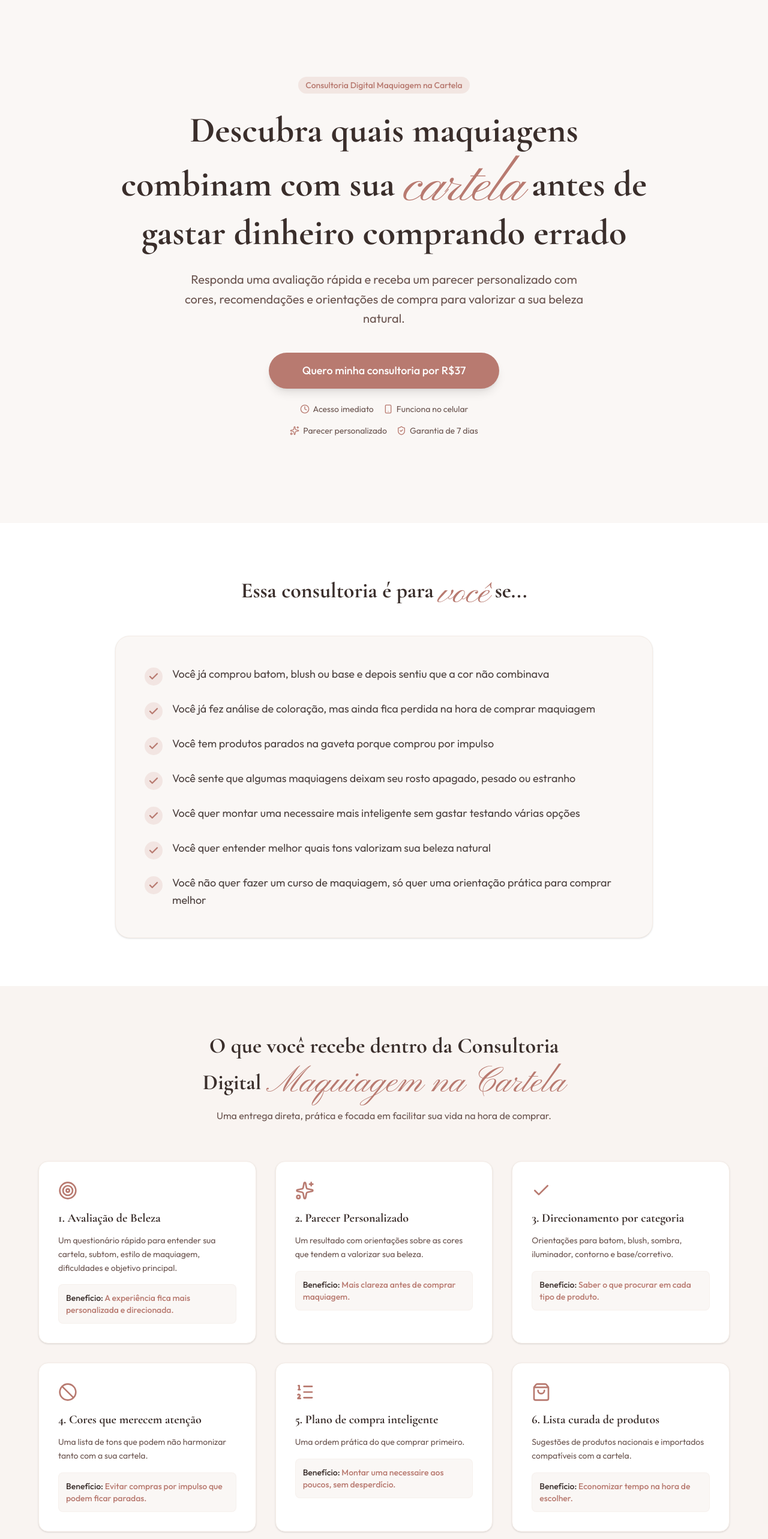
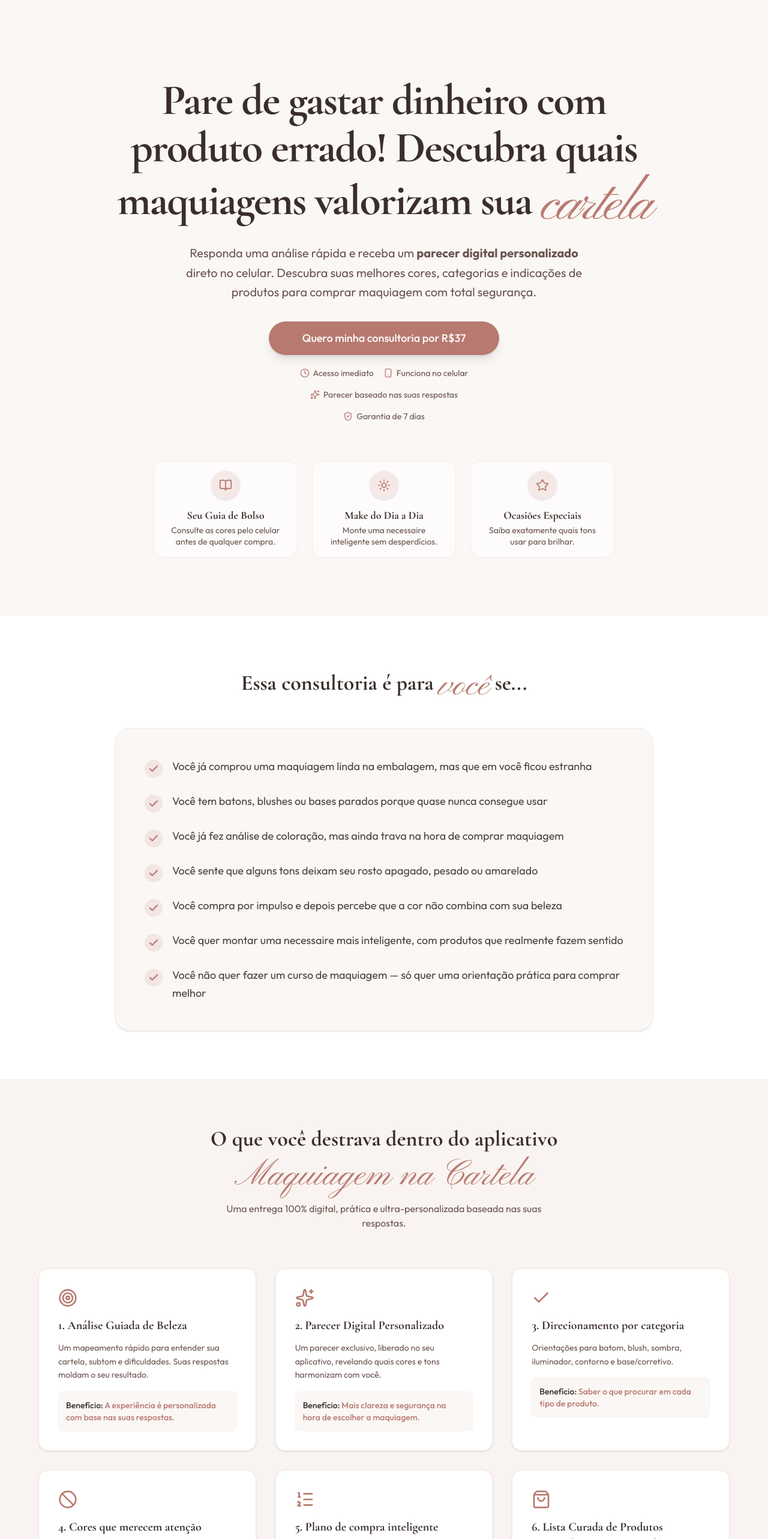
Before and after one commit to usuariobomba/SiteMaquiagem, a React (Vite) app: page / in a window 1280 px wide. Shown: the top 2566 px of the page at 60% size. Built offline with nearby package versions, Linux system fonts and the light colour scheme.

Commit message:
refactor: update copywriting and offer details
Refine marketing copy across landing page sections for better clarity and engagement. Update service descriptions, persona bullet points, and FAQ entries to better manage user expectations regarding the digital consulting service.

```diff
--- a/src/components/Closing.tsx
+++ b/src/components/Closing.tsx
@@ -3,15 +3,23 @@
 const faqs = [
   {
     q: "Preciso saber minha cartela para usar?",
-    a: "O ideal é que você já saiba ou tenha uma noção da sua cartela para receber recomendações mais precisas. Mesmo assim, se ainda tiver dúvida, a consultoria pode te dar uma orientação inicial mais segura."
+    a: "O ideal é que você já saiba ou tenha uma noção da sua cartela para receber um parecer mais preciso. Se ainda tiver dúvida, a consultoria também pode te ajudar com uma orientação inicial, mas ela não substitui uma análise completa de coloração pessoal."
   },
   {
     q: "Vou receber maquiagens em casa?",
-    a: "Não. A oferta é uma consultoria digital. Você recebe orientações, parecer personalizado, lista curada e direcionamento para comprar maquiagem com mais segurança. Os produtos físicos não estão inclusos."
+    a: "Não. A consultoria é 100% digital. Você recebe acesso ao aplicativo, parecer personalizado, orientações de cores, checklist e sugestões de produtos. Nenhum produto físico está incluso."
   },
   {
     q: "Como recebo o acesso?",
-    a: "Após a confirmação da compra, você recebe as instruções de acesso no seu e-mail. O conteúdo pode ser acessado pelo celular, quando e onde quiser."
+    a: "Após a confirmação da compra, você recebe as instruções de acesso no e-mail informado no pagamento. O material pode ser acessado pelo celular, direto pelo navegador."
+  },
+  {
+    q: "Funciona para qualquer cartela?",
+    a: "Sim, a consultoria foi pensada para orientar mulheres de diferentes cartelas e subcartelas. As recomendações mudam de acordo com as respostas preenchidas na avaliação."
+  },
+  {
+    q: "Por quanto tempo tenho acesso?",
+    a: "Você tem acesso vitalício para consultar seu parecer sempre que quiser, direto pelo celular."
   }
 ];
 
@@ -53,22 +61,22 @@
             Pronta para comprar maquiagem com mais <span className="font-accent text-5xl md:text-7xl text-brand-rose font-normal lowercase inline-block translate-y-2">segurança</span>?
           </h2>
           <p className="text-lg text-white/80 max-w-2xl mx-auto mb-12 leading-relaxed">
-            Com a Consultoria Digital Maquiagem na Cartela, você responde uma avaliação rápida e recebe um parecer personalizado com cores, orientações e recomendações para escolher maquiagens mais alinhadas com sua cartela e sua beleza natural.
+            Com a Consultoria Digital Maquiagem na Cartela, você responde uma análise guiada e recebe um parecer personalizado com cores, orientações e sugestões para escolher maquiagens mais alinhadas com sua cartela e sua beleza natural.
           </p>
 
           <div className="bg-white/5 border border-white/10 rounded-3xl p-8 mb-12 text-left max-w-3xl mx-auto backdrop-blur-sm">
-            <h3 className="font-bold text-xl mb-6 text-center text-brand-rose">Tudo que você vai receber:</h3>
+            <h3 className="font-bold text-xl mb-6 text-center text-brand-rose">Você recebe:</h3>
             <ul className="grid md:grid-cols-2 gap-y-4 gap-x-8 text-white/90 font-medium">
-              <li className="flex gap-3 items-center"><div className="w-1.5 h-1.5 rounded-full bg-brand-rose-dark" /> Avaliação de Beleza</li>
+              <li className="flex gap-3 items-center"><div className="w-1.5 h-1.5 rounded-full bg-brand-rose-dark" /> Análise Guiada de Beleza</li>
               <li className="flex gap-3 items-center"><div className="w-1.5 h-1.5 rounded-full bg-brand-rose-dark" /> Parecer Personalizado</li>
-              <li className="flex gap-3 items-center"><div className="w-1.5 h-1.5 rounded-full bg-brand-rose-dark" /> Direcionamento por categoria</li>
+              <li className="flex gap-3 items-center"><div className="w-1.5 h-1.5 rounded-full bg-brand-rose-dark" /> Direcionamento para batom, blush, sombra, base, contorno e iluminador</li>
               <li className="flex gap-3 items-center"><div className="w-1.5 h-1.5 rounded-full bg-brand-rose-dark" /> Cores recomendadas</li>
               <li className="flex gap-3 items-center"><div className="w-1.5 h-1.5 rounded-full bg-brand-rose-dark" /> Cores que merecem atenção</li>
               <li className="flex gap-3 items-center"><div className="w-1.5 h-1.5 rounded-full bg-brand-rose-dark" /> Plano de compra inteligente</li>
               <li className="flex gap-3 items-center"><div className="w-1.5 h-1.5 rounded-full bg-brand-rose-dark" /> Lista curada de produtos</li>
               <li className="flex gap-3 items-center"><div className="w-1.5 h-1.5 rounded-full bg-brand-rose-dark" /> Checklist da necessaire</li>
-              <li className="flex gap-3 items-center"><div className="w-1.5 h-1.5 rounded-full bg-brand-rose-dark" /> Guia rápido de bases</li>
-              <li className="flex gap-3 items-center"><div className="w-1.5 h-1.5 rounded-full bg-brand-rose-dark" /> Inspirações de makes</li>
+              <li className="flex gap-3 items-center"><div className="w-1.5 h-1.5 rounded-full bg-brand-rose-dark" /> Guia rápido de bases e subtons</li>
+              <li className="flex gap-3 items-center"><div className="w-1.5 h-1.5 rounded-full bg-brand-rose-dark" /> Inspirações de makes por cartela</li>
               <li className="flex gap-3 items-center"><div className="w-1.5 h-1.5 rounded-full bg-brand-rose-dark" /> Acesso pelo celular</li>
               <li className="flex gap-3 items-center"><div className="w-1.5 h-1.5 rounded-full bg-brand-rose-dark" /> Garantia de 7 dias</li>
             </ul>
--- a/src/components/Hero.tsx
+++ b/src/components/Hero.tsx
@@ -1,4 +1,4 @@
-import { ShieldCheck, Smartphone, Sparkles, Clock } from 'lucide-react';
+import { ShieldCheck, Smartphone, Sparkles, Clock, BookOpen, Sun, Star } from 'lucide-react';
 import { motion } from 'motion/react';
 
 export function Hero() {
@@ -7,7 +7,7 @@
   };
 
   return (
-    <section className="relative pt-20 pb-16 md:pt-32 md:pb-24 px-4 overflow-hidden">
+    <section className="relative pt-10 pb-12 md:pt-32 md:pb-24 px-4 overflow-hidden">
       <div className="absolute top-0 left-0 w-full h-full overflow-hidden -z-10">
         <div className="absolute -top-[20%] -right-[10%] w-[70%] h-[70%] rounded-full bg-brand-base blur-3xl opacity-50" />
         <div className="absolute -bottom-[20%] -left-[10%] w-[60%] h-[60%] rounded-full bg-brand-rose/10 blur-3xl" />
@@ -19,14 +19,11 @@
           animate={{ opacity: 1, y: 0 }}
           transition={{ duration: 0.6 }}
         >
-          <span className="inline-block py-1 px-3 rounded-full bg-brand-rose/20 text-brand-rose-dark text-sm font-medium mb-6">
-            Consultoria Digital Maquiagem na Cartela
-          </span>
-          <h1 className="text-4xl md:text-5xl lg:text-6xl font-serif font-bold text-brand-dark leading-tight mb-6 text-balance max-w-4xl mx-auto">
-            Descubra quais maquiagens combinam com sua <span className="font-accent text-5xl md:text-7xl lg:text-8xl text-brand-rose-dark font-normal lowercase tracking-tight inline-block translate-y-2">cartela</span> antes de gastar dinheiro comprando errado
+          <h1 className="text-4xl md:text-6xl lg:text-7xl font-serif font-bold text-brand-dark leading-[1.1] mb-4 md:mb-6 text-balance max-w-4xl mx-auto tracking-tight">
+            Pare de gastar dinheiro com produto errado! Descubra quais maquiagens valorizam sua <span className="font-accent text-5xl md:text-7xl lg:text-8xl text-brand-rose-dark font-normal lowercase tracking-tighter inline-block translate-y-1 md:translate-y-2">cartela</span>
           </h1>
-          <p className="text-lg md:text-xl text-brand-brown mb-10 max-w-2xl mx-auto leading-relaxed">
-            Responda uma avaliação rápida e receba um parecer personalizado com cores, recomendações e orientações de compra para valorizar a sua beleza natural.
+          <p className="text-[16px] md:text-xl text-brand-brown mb-8 max-w-2xl mx-auto leading-relaxed">
+            Responda uma análise rápida e receba um <strong>parecer digital personalizado</strong> direto no celular. Descubra suas melhores cores, categorias e indicações de produtos para comprar maquiagem com total segurança.
           </p>
         </motion.div>
 
@@ -34,22 +31,61 @@
           initial={{ opacity: 0, scale: 0.95 }}
           animate={{ opacity: 1, scale: 1 }}
           transition={{ duration: 0.6, delay: 0.2 }}
-          className="w-full max-w-sm mx-auto mb-12"
+          className="w-full max-w-sm mx-auto mb-10 md:mb-16"
         >
           <button
             onClick={scrollToPricing}
-            className="w-full bg-brand-rose-dark hover:bg-brand-dark text-white font-medium text-lg py-4 px-8 rounded-full shadow-lg hover:shadow-xl transition-all duration-300 transform hover:-translate-y-1"
+            className="w-full bg-brand-rose-dark hover:bg-brand-dark text-white font-medium text-[17px] md:text-lg py-3.5 px-8 rounded-full shadow-lg hover:shadow-xl transition-all duration-300 transform hover:-translate-y-1"
           >
             Quero minha consultoria por R$37
           </button>
 
-          <div className="flex flex-wrap justify-center gap-4 mt-6 text-sm text-brand-brown">
-            <div className="flex items-center gap-1.5"><Clock size={16} className="text-brand-rose-dark" /> Acesso imediato</div>
-            <div className="flex items-center gap-1.5"><Smartphone size={16} className="text-brand-rose-dark" /> Funciona no celular</div>
-            <div className="flex items-center gap-1.5"><Sparkles size={16} className="text-brand-rose-dark" /> Parecer personalizado</div>
-            <div className="flex items-center gap-1.5"><ShieldCheck size={16} className="text-brand-rose-dark" /> Garantia de 7 dias</div>
+          <div className="flex flex-wrap justify-center gap-x-4 gap-y-2 md:gap-4 mt-5 text-[13px] md:text-sm text-brand-brown">
+            <div className="flex items-center gap-1.5"><Clock size={14} className="text-brand-rose-dark md:w-4 md:h-4" /> Acesso imediato</div>
+            <div className="flex items-center gap-1.5"><Smartphone size={14} className="text-brand-rose-dark md:w-4 md:h-4" /> Funciona no celular</div>
+            <div className="flex items-center gap-1.5"><Sparkles size={14} className="text-brand-rose-dark md:w-4 md:h-4" /> Parecer baseado nas suas respostas</div>
+            <div className="flex items-center gap-1.5"><ShieldCheck size={14} className="text-brand-rose-dark md:w-4 md:h-4" /> Garantia de 7 dias</div>
           </div>
         </motion.div>
+
+        <motion.div
+          initial={{ opacity: 0, y: 20 }}
+          animate={{ opacity: 1, y: 0 }}
+          transition={{ duration: 0.6, delay: 0.3 }}
+          className="w-full"
+        >
+          <div className="grid grid-cols-1 sm:grid-cols-3 gap-3 md:gap-6 max-w-3xl mx-auto text-left sm:text-center">
+            <div className="flex sm:flex-col items-center sm:items-center gap-4 sm:gap-3 bg-white/60 p-4 rounded-2xl border border-brand-base">
+              <div className="w-12 h-12 rounded-full bg-brand-rose/20 flex items-center justify-center text-brand-rose-dark shrink-0 shadow-sm">
+                <BookOpen size={22} />
+              </div>
+              <div>
+                <strong className="block text-brand-dark font-serif text-lg mb-0.5">Seu Guia de Bolso</strong>
+                <span className="text-sm text-brand-brown leading-snug block">Consulte as cores pelo celular antes de qualquer compra.</span>
+              </div>
+            </div>
+            <div className="flex sm:flex-col items-center sm:items-center gap-4 sm:gap-3 bg-white/60 p-4 rounded-2xl border border-brand-base">
+              <div className="w-12 h-12 rounded-full bg-brand-rose/20 flex items-center justify-center text-brand-rose-dark shrink-0 shadow-sm">
+                <Sun size={22} />
+              </div>
+              <div>
+                <strong className="block text-brand-dark font-serif text-lg mb-0.5">Make do Dia a Dia</strong>
+                <span className="text-sm text-brand-brown leading-snug block">Monte uma necessaire inteligente sem desperdícios.</span>
+              </div>
+            </div>
+            <div className="flex sm:flex-col items-center sm:items-center gap-4 sm:gap-3 bg-white/60 p-4 rounded-2xl border border-brand-base">
+              <div className="w-12 h-12 rounded-full bg-brand-rose/20 flex items-center justify-center text-brand-rose-dark shrink-0 shadow-sm">
+                <Star size={22} />
+              </div>
+              <div>
+                <strong className="block text-brand-dark font-serif text-lg mb-0.5">Ocasiões Especiais</strong>
+                <span className="text-sm text-brand-brown leading-snug block">Saiba exatamente quais tons usar para brilhar.</span>
+              </div>
+            </div>
+          </div>
+        </motion.div>
+
+
 
       </div>
     </section>
--- a/src/components/Offer.tsx
+++ b/src/components/Offer.tsx
@@ -54,7 +54,8 @@
               </div>
 
               <ul className="space-y-4 mb-10 text-brand-dark/90">
-                <li className="flex gap-3 items-start"><Check className="text-brand-rose-dark mt-1 shrink-0" size={18} /> <span>Acesso à Avaliação de Beleza</span></li>
+                <li className="flex gap-3 items-start"><Check className="text-brand-rose-dark mt-1 shrink-0" size={18} /> <span>Análise Guiada de Beleza</span></li>
+                <li className="flex gap-3 items-start"><Check className="text-brand-rose-dark mt-1 shrink-0" size={18} /> <span>Parecer inicial da sua cartela</span></li>
               </ul>
 
               <a href="https://pay.lowify.com.br/go.php?offer=vipzfqw" className="block text-center w-full py-4 px-6 rounded-full border-2 border-brand-dark text-brand-dark font-medium hover:bg-brand-dark hover:text-white transition-colors">
@@ -79,13 +80,10 @@
               </div>
 
               <ul className="space-y-4 mb-10 text-brand-dark/90">
-                <li className="flex gap-3 items-start"><Check className="text-brand-rose-dark mt-1 shrink-0" size={18} /> <span className="font-semibold">Parecer personalizado completo</span></li>
-                <li className="flex gap-3 items-start"><Check className="text-brand-rose-dark mt-1 shrink-0" size={18} /> <span>Direcionamento por categoria (batom, blush, sombra, iluminador, contorno, base)</span></li>
+                <li className="flex gap-3 items-start"><Check className="text-brand-rose-dark mt-1 shrink-0" size={18} /> <span className="font-semibold">Recomendações por categoria</span></li>
                 <li className="flex gap-3 items-start"><Check className="text-brand-rose-dark mt-1 shrink-0" size={18} /> <span>Plano de compra inteligente</span></li>
-                <li className="flex gap-3 items-start"><Check className="text-brand-rose-dark mt-1 shrink-0" size={18} /> <span>Lista curada de produtos nacionais e importados</span></li>
-                <li className="flex gap-3 items-start"><Check className="text-brand-rose-dark mt-1 shrink-0" size={18} /> <span className="font-semibold text-brand-rose-dark">Bônus: Checklist da Necessaire Inteligente</span></li>
-                <li className="flex gap-3 items-start"><Check className="text-brand-rose-dark mt-1 shrink-0" size={18} /> <span className="font-semibold text-brand-rose-dark">Bônus: Guia Rápido de Bases e Subtons</span></li>
-                <li className="flex gap-3 items-start"><Check className="text-brand-rose-dark mt-1 shrink-0" size={18} /> <span className="font-semibold text-brand-rose-dark">Bônus: Inspirações de Makes por Cartela</span></li>
+                <li className="flex gap-3 items-start"><Check className="text-brand-rose-dark mt-1 shrink-0" size={18} /> <span>Lista curada de produtos</span></li>
+                <li className="flex gap-3 items-start"><Check className="text-brand-rose-dark mt-1 shrink-0" size={18} /> <span className="font-semibold text-brand-rose-dark">Bônus Exclusivos</span></li>
               </ul>
 
               <a href="https://pay.lowify.com.br/checkout.php?product_id=fp4rJP" className="block text-center w-full py-4 px-6 rounded-full bg-brand-rose-dark text-white font-medium shadow-lg hover:bg-brand-dark transition-colors transform hover:-translate-y-1 duration-300">
--- a/src/components/ProblemSolution.tsx
+++ b/src/components/ProblemSolution.tsx
@@ -1,27 +1,27 @@
 import { Check, Sparkles, Target, Ban, ListOrdered, ShoppingBag, Smartphone } from 'lucide-react';
 
 const personas = [
-  "Você já comprou batom, blush ou base e depois sentiu que a cor não combinava",
-  "Você já fez análise de coloração, mas ainda fica perdida na hora de comprar maquiagem",
-  "Você tem produtos parados na gaveta porque comprou por impulso",
-  "Você sente que algumas maquiagens deixam seu rosto apagado, pesado ou estranho",
-  "Você quer montar uma necessaire mais inteligente sem gastar testando várias opções",
-  "Você quer entender melhor quais tons valorizam sua beleza natural",
-  "Você não quer fazer um curso de maquiagem, só quer uma orientação prática para comprar melhor"
+  "Você já comprou uma maquiagem linda na embalagem, mas que em você ficou estranha",
+  "Você tem batons, blushes ou bases parados porque quase nunca consegue usar",
+  "Você já fez análise de coloração, mas ainda trava na hora de comprar maquiagem",
+  "Você sente que alguns tons deixam seu rosto apagado, pesado ou amarelado",
+  "Você compra por impulso e depois percebe que a cor não combina com sua beleza",
+  "Você quer montar uma necessaire mais inteligente, com produtos que realmente fazem sentido",
+  "Você não quer fazer um curso de maquiagem — só quer uma orientação prática para comprar melhor"
 ];
 
 const deliverables = [
   {
     icon: <Target className="text-brand-rose-dark mb-4" size={32} />,
-    title: "1. Avaliação de Beleza",
-    desc: "Um questionário rápido para entender sua cartela, subtom, estilo de maquiagem, dificuldades e objetivo principal.",
-    benefit: "A experiência fica mais personalizada e direcionada."
+    title: "1. Análise Guiada de Beleza",
+    desc: "Um mapeamento rápido para entender sua cartela, subtom e dificuldades. Suas respostas moldam o seu resultado.",
+    benefit: "A experiência é personalizada com base nas suas respostas."
   },
   {
     icon: <Sparkles className="text-brand-rose-dark mb-4" size={32} />,
-    title: "2. Parecer Personalizado",
-    desc: "Um resultado com orientações sobre as cores que tendem a valorizar sua beleza.",
-    benefit: "Mais clareza antes de comprar maquiagem."
+    title: "2. Parecer Digital Personalizado",
+    desc: "Um parecer exclusivo, liberado no seu aplicativo, revelando quais cores e tons harmonizam com você.",
+    benefit: "Mais clareza e segurança na hora de escolher a maquiagem."
   },
   {
     icon: <Check className="text-brand-rose-dark mb-4" size={32} />,
@@ -43,9 +43,9 @@
   },
   {
     icon: <ShoppingBag className="text-brand-rose-dark mb-4" size={32} />,
-    title: "6. Lista curada de produtos",
-    desc: "Sugestões de produtos nacionais e importados compatíveis com a cartela.",
-    benefit: "Economizar tempo na hora de escolher."
+    title: "6. Lista Curada de Produtos Compatíveis com seu Perfil",
+    desc: "Sugestões de produtos nacionais e importados alinhados às respostas da sua análise, para facilitar sua escolha na hora de comprar.",
+    benefit: "Você economiza tempo pesquisando e consegue comparar opções com mais clareza antes de comprar."
   }
 ];
 
@@ -75,10 +75,10 @@
       <section className="py-20 px-4 bg-brand-base/30">
         <div className="max-w-6xl mx-auto">
           <h2 className="text-3xl md:text-4xl font-serif font-bold text-center mb-4 max-w-2xl mx-auto text-balance">
-            O que você recebe dentro da Consultoria Digital <span className="font-accent text-5xl md:text-6xl text-brand-rose-dark font-normal inline-block translate-y-1 block mt-2">Maquiagem na Cartela</span>
+            O que você destrava dentro do aplicativo <span className="font-accent text-5xl md:text-6xl text-brand-rose-dark font-normal inline-block translate-y-1 block mt-2">Maquiagem na Cartela</span>
           </h2>
           <p className="text-center text-brand-brown mb-16 max-w-xl mx-auto">
-            Uma entrega direta, prática e focada em facilitar sua vida na hora de comprar.
+            Uma entrega 100% digital, prática e ultra-personalizada baseada nas suas respostas.
           </p>
 
           <div className="grid md:grid-cols-2 lg:grid-cols-3 gap-8">
@@ -102,20 +102,20 @@
         <div className="max-w-5xl mx-auto flex flex-col md:flex-row items-center gap-12 lg:gap-24">
           <div className="flex-1 text-center md:text-left">
             <div className="inline-flex items-center gap-2 px-3 py-1 rounded-full bg-brand-base text-brand-brown text-sm font-medium mb-6">
-              <Smartphone size={16} /> 100% Digital
+              <Smartphone size={16} /> Aplicativo Web Exclusivo
             </div>
             <h2 className="text-3xl md:text-4xl font-serif font-bold mb-6 text-balance">
-              Sua consultoria sempre com você, direto no <span className="font-accent text-5xl md:text-6xl text-brand-rose-dark font-normal lowercase inline-block translate-y-2">celular</span>
+              Seu parecer sempre com você, direto no <span className="font-accent text-5xl md:text-6xl text-brand-rose-dark font-normal lowercase inline-block translate-y-2">celular</span>
             </h2>
             <p className="text-lg text-brand-brown mb-8 leading-relaxed">
-              Depois da compra, você recebe o acesso e pode consultar seu parecer sempre que quiser: em casa, antes de comprar online ou até mesmo dentro da loja de maquiagem para conferir uma cor.
+              Depois da compra, você recebe acesso ao aplicativo web da consultoria. Seu parecer fica salvo para consultar em casa, antes de comprar online ou até na loja.
             </p>
             <ul className="space-y-4 text-left inline-block md:block">
               {[
-                "Não precisa imprimir nada",
-                "Pode acessar quando quiser",
-                "Fácil de consultar antes de comprar",
-                "Ideal para usar na loja ou comprando online"
+                "Acesse pelo navegador, sem precisar baixar aplicativo",
+                "Consulte suas cores recomendadas quando quiser",
+                "Veja o que observar antes de comprar batom, blush, base ou sombra",
+                "Use seu checklist para evitar compras por impulso"
               ].map((benefit, i) => (
                 <li key={i} className="flex items-center gap-3 text-brand-dark/90 font-medium">
                   <Check size={20} className="text-brand-rose-dark shrink-0" strokeWidth={3} />
```
